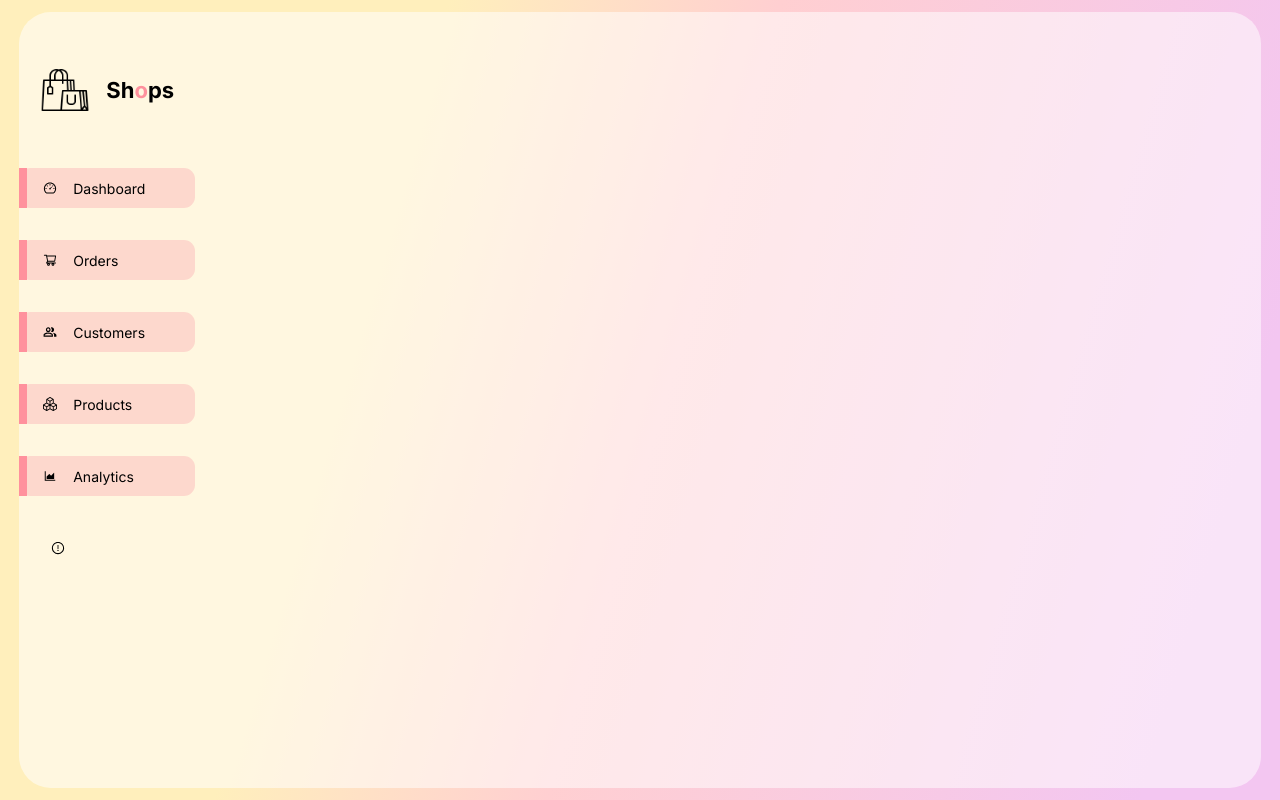
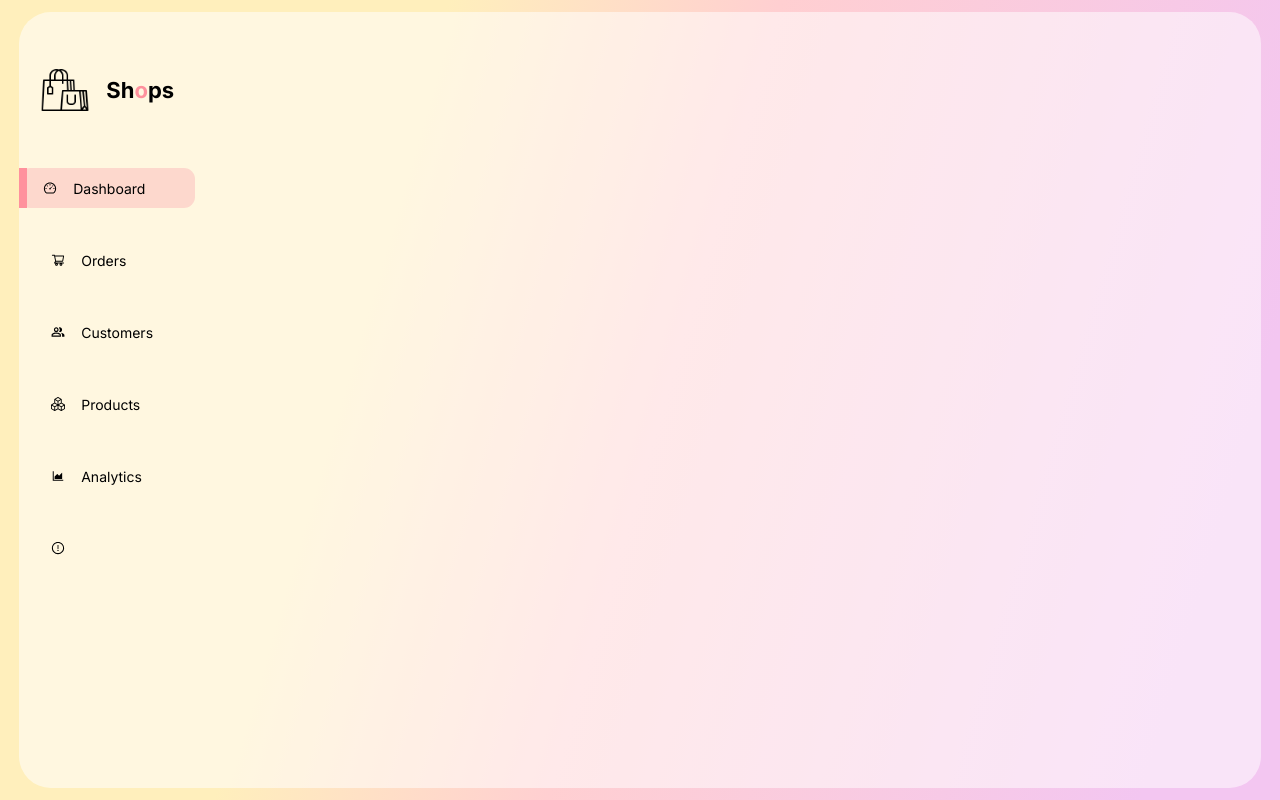
Before and after one commit to Sama-Liyanage/ReactAdmin-Dashboard-Template-Design, a React (Create React App) app: page / in a window 1280 px wide. Built offline with nearby package versions, Linux system fonts and the light colour scheme.

Commit message:
Change colour of active navigation item

```diff
--- a/src/Components/Sidebar/Sidebar.js
+++ b/src/Components/Sidebar/Sidebar.js
@@ -1,13 +1,16 @@
-import React from 'react'
+import React, { useState } from 'react'
 import logo from "../../assets/images/logo.png"
 import './Sidebar.css'
 import { UilEstate } from "@iconscout/react-unicons"
 
 import { SidebarData } from '../../Data/Data';
-import {AiOutlineExclamationCircle} from "react-icons/ai";
+import { AiOutlineExclamationCircle } from "react-icons/ai";
 
 
 const Sidebar = () => {
+
+  const [selected, setSelected] = useState(0)
+
   return (
     <div className='Sidebar'>
       {/* logo */}
@@ -22,7 +25,11 @@ const Sidebar = () => {
       <div className='menu'>
         {SidebarData.map((item, index) => {
           return (
-            <div className='menuItem active'>
+            <div className={selected===index?'menuItem active':'menuItem'}
+              key={index}
+              onClick={()=>setSelected(index)}
+            >
+
               <item.icon />
               <span>
                 {item.heading}
@@ -32,7 +39,7 @@ const Sidebar = () => {
         })}
 
         <div className='menuItem'>
-          <AiOutlineExclamationCircle/>
+          <AiOutlineExclamationCircle />
         </div>
       </div>
 
```
